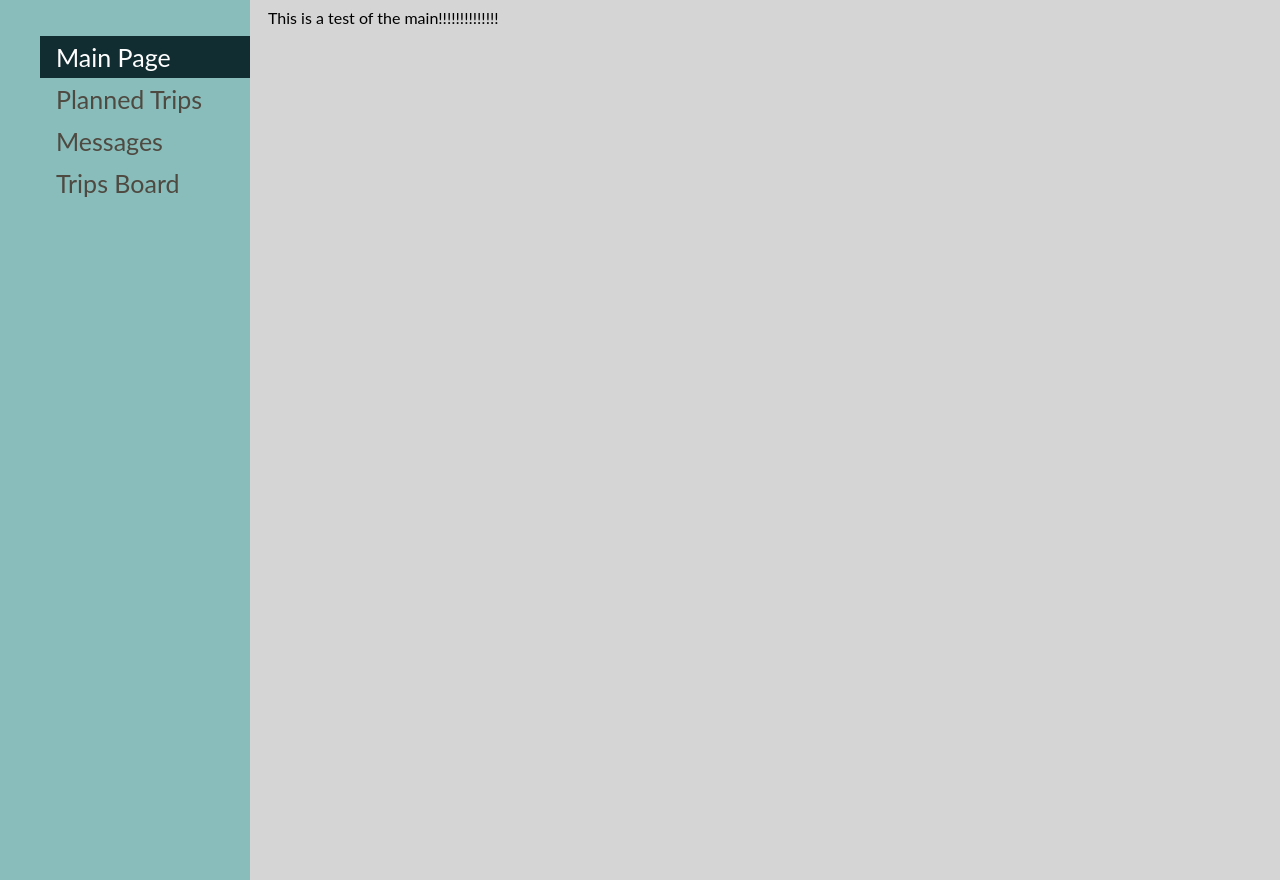
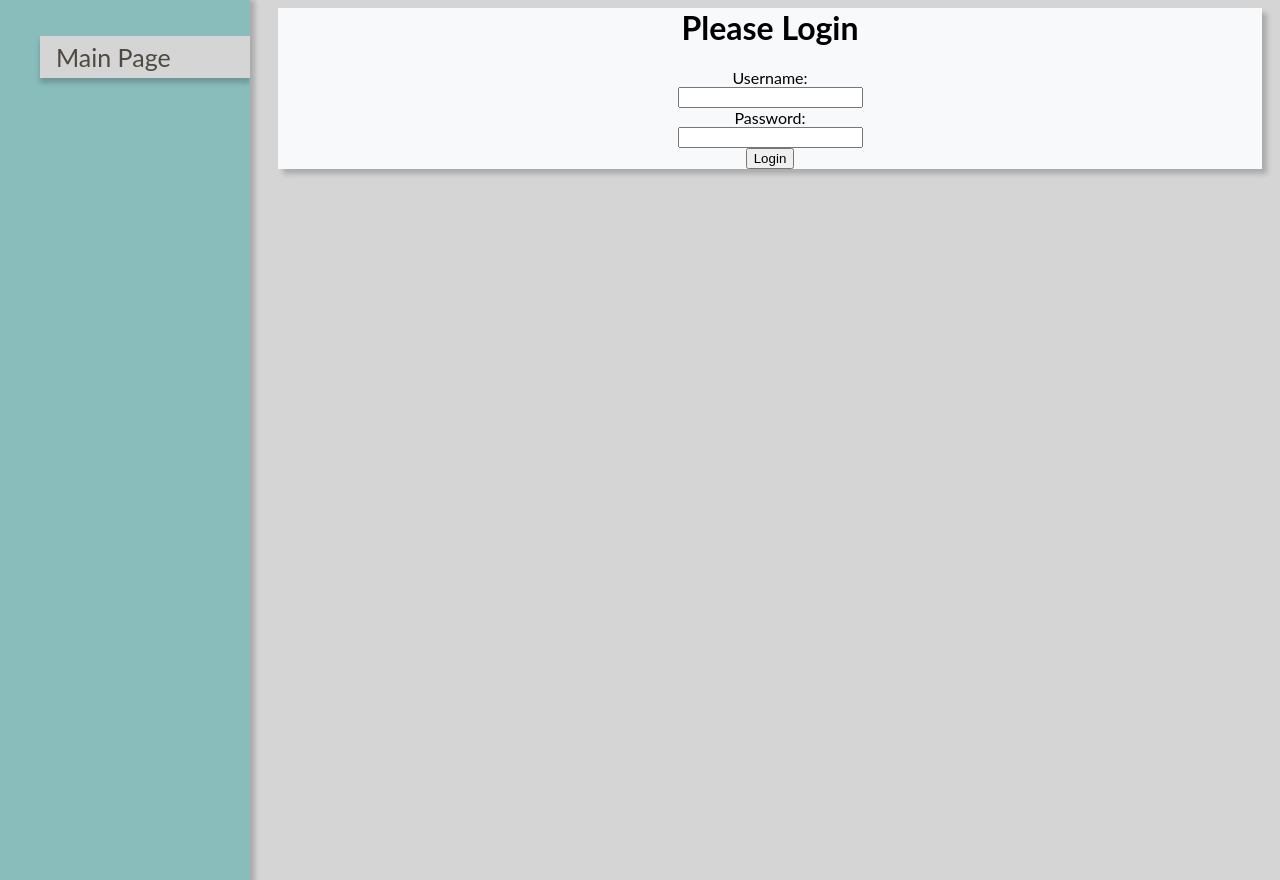
Before and after one commit to williamwarnockBSU/cs401, a PHP site: page / in a window 1280 px wide. Run offline with PHP 8.4, Linux system fonts and the light colour scheme.

Commit message:
Just doing some work

```diff
--- a/index.php
+++ b/index.php
@@ -1,13 +1,26 @@
 <?php $thisPage="index"; ?>
 <html>
 	<head>
-	<link href="website.css" type="text/css" rel="stylesheet" />
+		<link href="website.css" type="text/css" rel="stylesheet" />
 		<title>Welcome!</title>
 	</head>
 	<body>
-		<?php require_once "nav.php"; ?>
+		<div class="nav">
+    		<ul id="navList">
+        		<li><a<?php if ($thisPage=="index") echo " class=\"currentpage\""; ?> href="index.php">Main Page</a></li>
+    		</ul>
+		</div>
 		<div class="main">
-			This is a test of the main!!!!!!!!!!!!!!
+			<div id="card">
+				<h1>Please Login</h1>
+				<form>
+					Username:<br>
+					<input type="text" name="username"></br>
+					Password:<br>
+					<input type="text" name="password"></br>
+					<button type="button" onclick="location.href='mainPage.php'">Login</button>
+				</form>
+			</div>
 		</div>
 	</body>
 </html>
--- /dev/null
+++ b/logoutButton.php
@@ -0,0 +1,3 @@
+<div id="logout">
+    <button type="button" onclick="location.href='index.php'">Logout</button>
+</div>
--- a/nav.php
+++ b/nav.php
@@ -1,6 +1,6 @@
 <div class="nav">
     <ul id="navList">
-        <li><a<?php if ($thisPage=="index") echo " class=\"currentpage\""; ?> href="index.php">Main Page</a></li>
+        <li><a<?php if ($thisPage=="mainPage") echo " class=\"currentpage\""; ?> href="mainPage.php">Main Page</a></li>
         <li><a<?php if ($thisPage=="plannedTrips") echo " class=\"currentpage\""; ?> href="plannedTrips.php">Planned Trips</a></li>
         <li><a<?php if ($thisPage=="messages") echo " class=\"currentpage\""; ?> href="messages.php">Messages</a></li>
         <li><a<?php if ($thisPage=="tripsBoard") echo " class=\"currentpage\""; ?> href="tripsBoard.php">Trips Board</a></li>
--- a/website.css
+++ b/website.css
@@ -17,6 +17,7 @@ body {
     background-color: #88BDBC;
     overflow-x: hidden;
     padding-top: 20px;
+    box-shadow: 5px 0 5px 0 rgba(0,0,0,0.2);
 }
 
 .nav a {
@@ -32,8 +33,9 @@ body {
 }
 
 .nav a.currentpage {
-    background-color: #112D32;
-    color: white;
+    background-color: #D5D5D5;
+    color: #4F4A41;
+    box-shadow: 0 5px 5px 0 rgba(0,0,0,0.2);
 }
 
 .main {
@@ -41,6 +43,19 @@ body {
     padding: 0px 10px;
 }
 
+#card {
+    margin-left: 10px;
+    background-color: #F7F9FB;
+    box-shadow: 5px 5px 5px 0 rgba(0,0,0,0.2);
+    text-align: center;
+}
+
+#logout {
+    display:flex;
+    justify-content:flex-end;
+    align-items:center;
+}
+
 .footer {
     font-size: 8px;
 }
```
Also changed, not shown: mainPage.php (added, +17 -0 lines), messages.php (+5 -2 lines), plannedTrips.php (+5 -2 lines), tripsBoard.php (+5 -2 lines), favicon.ico (added).
